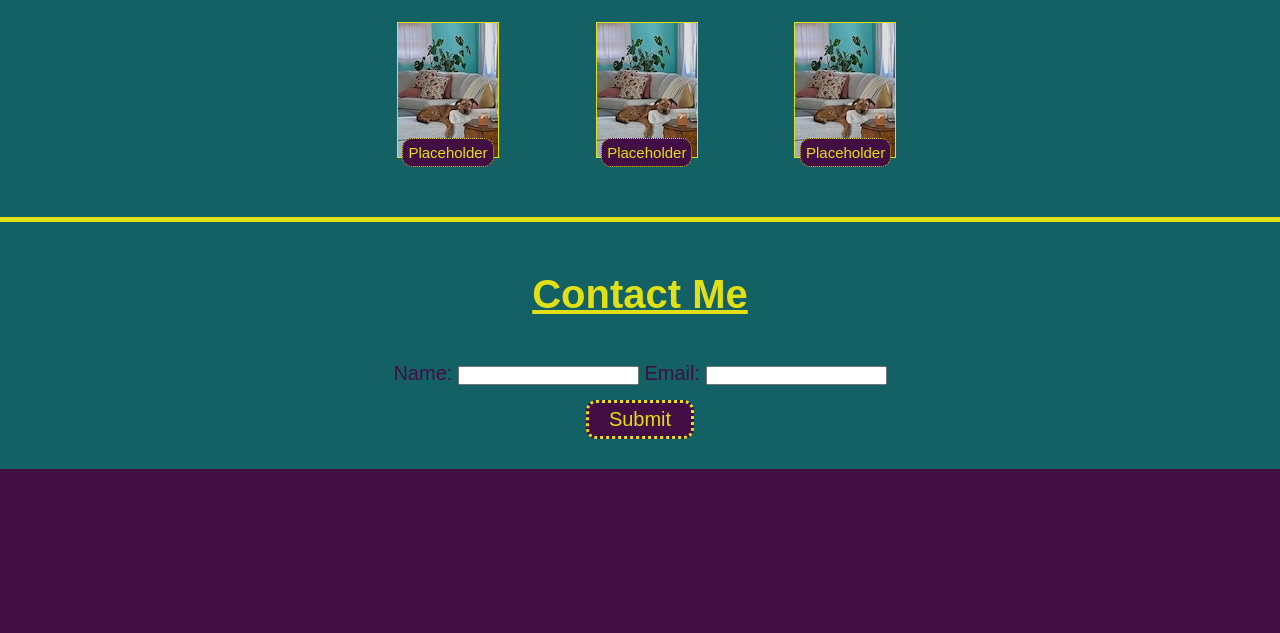
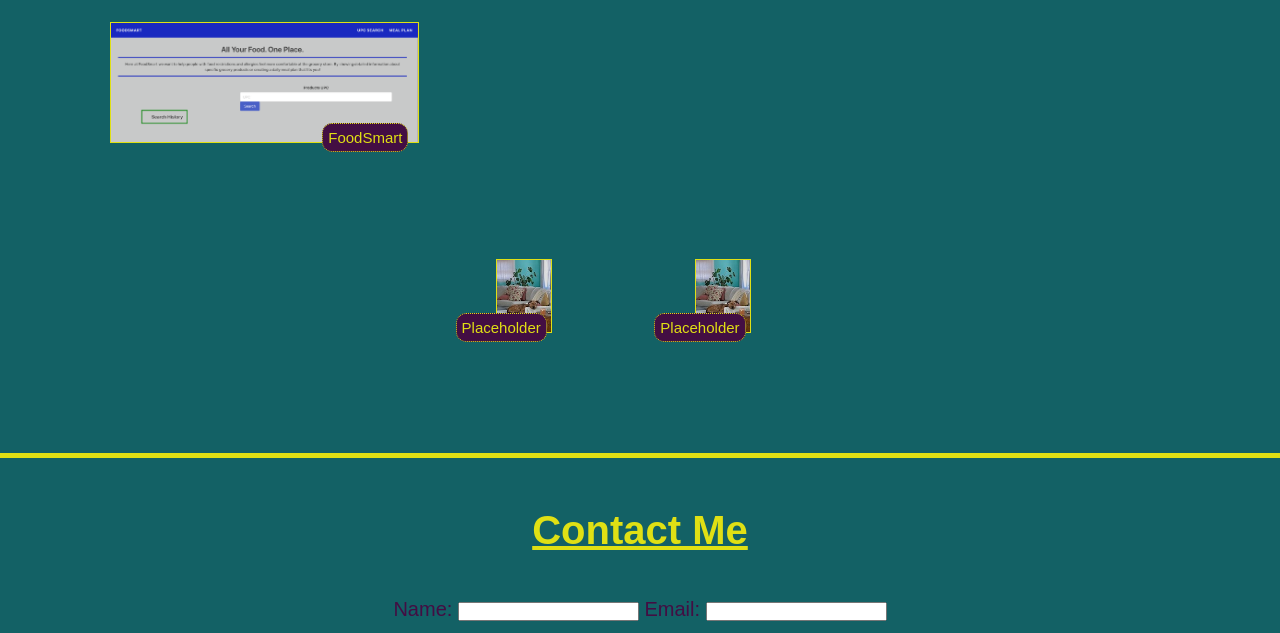
Before and after one commit to marbfree/My-Portfolio, a plain HTML site: page index.html in a window 1280 px wide. Shown: the part 1467-2100 px from the top of the page. Before the commit the page ends 1936 px from the top, so only its background shows below. Drawn offline with Linux system fonts and the light colour scheme.

Commit message:
added foodsmart app

```diff
--- a/assets/css/style.css
+++ b/assets/css/style.css
@@ -169,6 +169,8 @@ h2 {
   /* created a border for the placeholder images */
 img {
     border: solid var(--yellow) 1px;
+    max-width: 50%;
+    max-height: 50%;
   }
 
   /* styling the email and name section  */
@@ -236,4 +238,3 @@ img {
   li {
     border-top: solid var(--yellow) 1px;
   }
-  }
--- a/index.html
+++ b/index.html
@@ -37,8 +37,8 @@
     <div class="text-box">Refactoring</div></a></div>
 
     <section class="container">
-        <div class="img-link"><a href="#"><img src="./assets/images/PlaceHolderImage1.jpg" alt="Placeholder Image of Cute Dog on Sofa">
-          <div class="Placeholder-text-box">Placeholder</div></a></div>
+        <div id="smart" class="img-link"><a href="https://dtm589.github.io/FoodSmart/"><img src="./assets/images/FoodSmart.png" alt="Image of FoodSmart Homepage">
+          <div class="Placeholder-text-box">FoodSmart</div></a></div>
         <div class="img-link"><a href="#"><img src="./assets/images/PlaceHolderImage1.jpg" alt="Placeholder Image of Cute Dog on Sofa">
           <div class="Placeholder-text-box">Placeholder</div></a></div>
         <div class="img-link"><a href="#"><img src="./assets/images/PlaceHolderImage1.jpg" alt="Placeholder Image of Cute Dog on Sofa">
```
Also changed, not shown: assets/images/FoodSmart.png (added), 1 other file.
